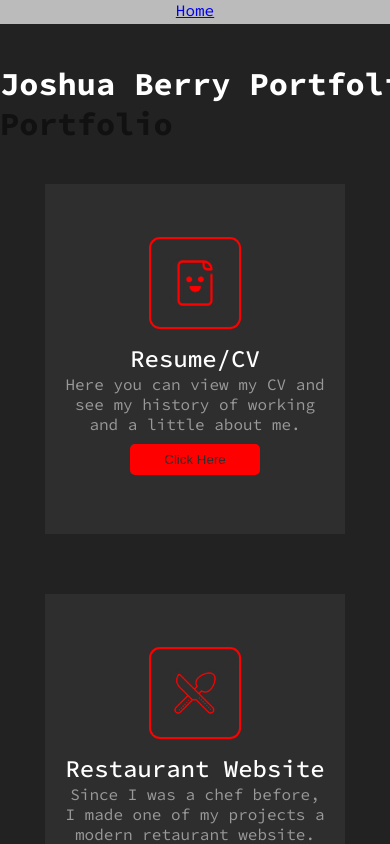
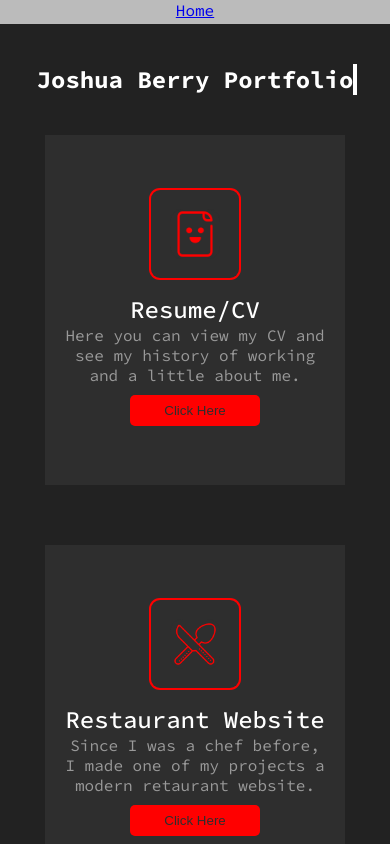
Before and after one commit to joshuaberry982/portfolio-source-code, a React (Create React App) app: page / in a window 390 px wide. Shown: the top 844 px of the page. Built offline with nearby package versions, Linux system fonts and the light colour scheme.

Commit message:
fixed header overflow in home page

```diff
--- a/src/Pages/home.css
+++ b/src/Pages/home.css
@@ -183,3 +183,9 @@ body {
     color: red;
     cursor: pointer;
 }
+
+@media only screen and (max-width: 600px) {
+    .header0 h2 {
+        font-size: 1.5em;
+    }
+}
```
